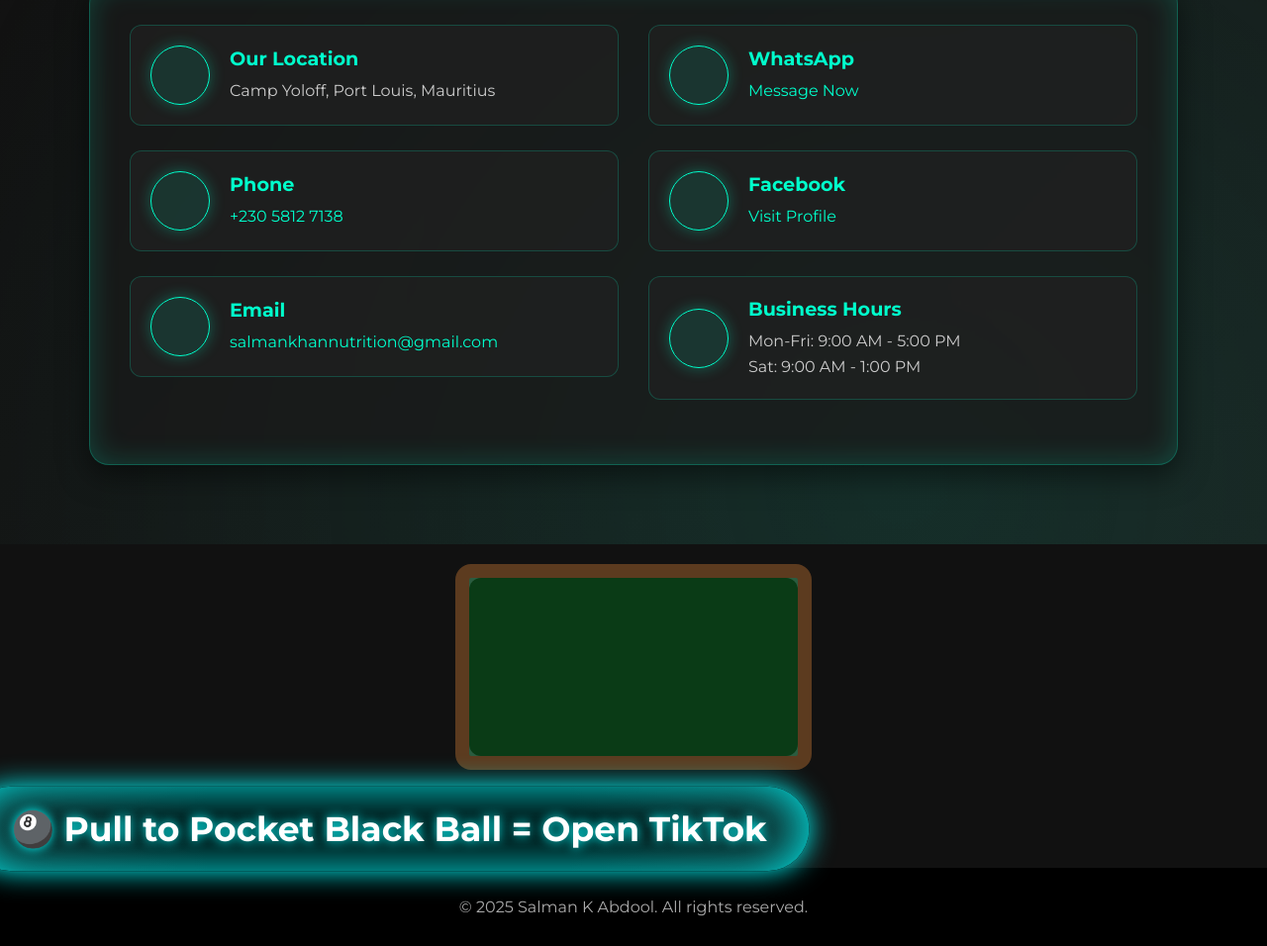
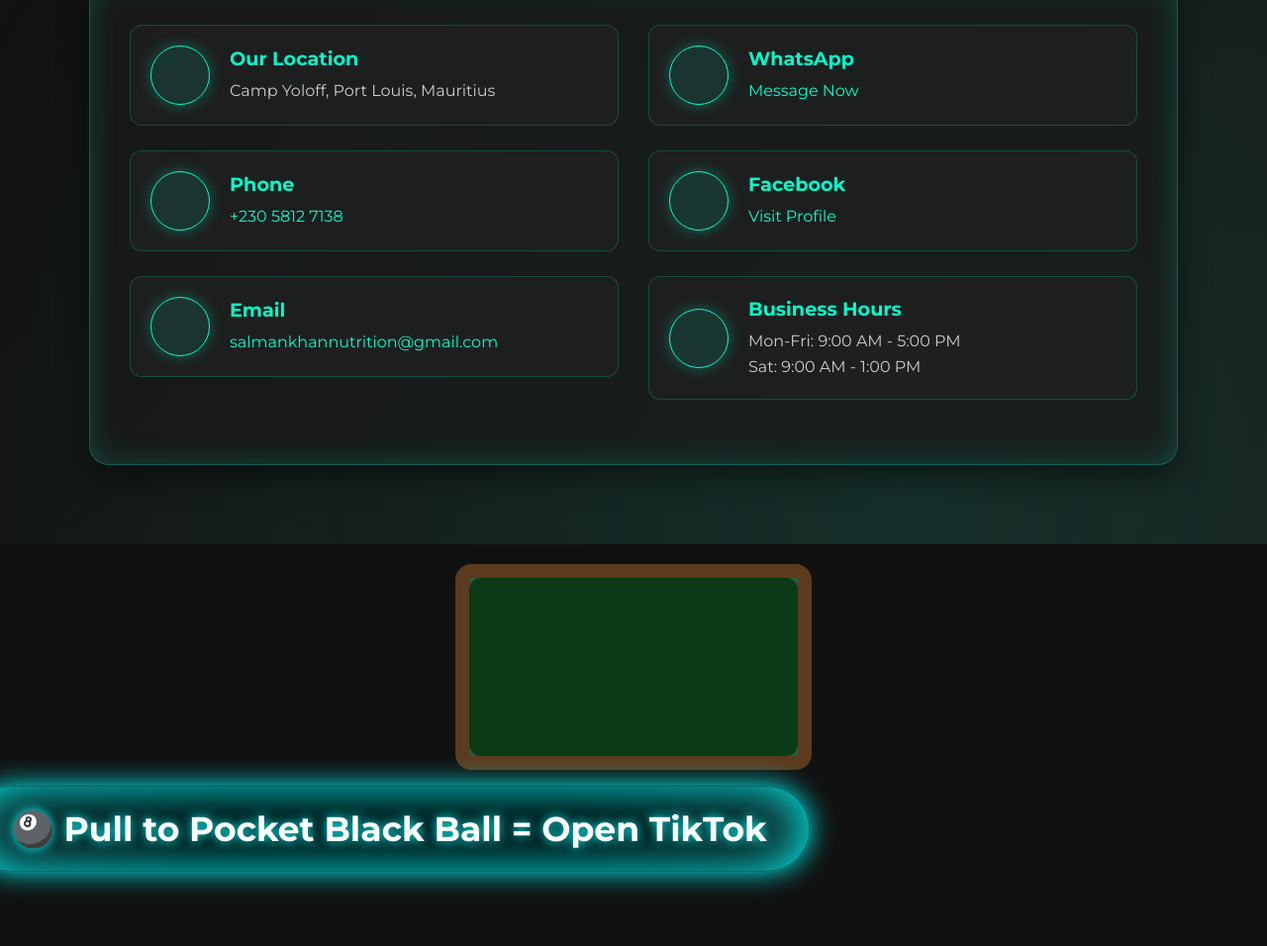
Before and after one commit to labwazi/salmannutrition, a plain HTML site: page index.html in a window 1280 px wide. Shown: the part 4656-5612 px from the top of the page at 99% size. After the commit the page ends 5536 px from the top, so only its background shows below. Drawn offline with nearby package versions, Linux system fonts and the light colour scheme.

Commit message:
Update index.html

```diff
--- a/index.html
+++ b/index.html
@@ -1174,8 +1174,6 @@ spinBtn.addEventListener("click", spinWheel);
   }
 }
 </style>
-<footer>
-  &copy; 2025 Salman K Abdool. All rights reserved.<br>
-</footer>
+
 </body>
 </html>
```
